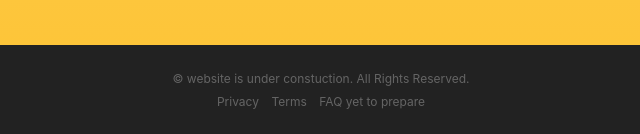
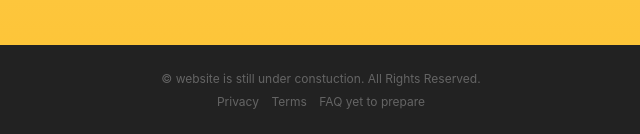
Before and after one commit to alwaysashraf/employmentoffice, a website with bundled scripts: page index.html in a window 1280 px wide. Shown: the part 3663-3797 px from the top of the page, 319-959 px from the left. Built offline with nearby package versions, Linux system fonts and the light colour scheme; a web font is replaced by a local one.

Commit message:
Update index.html

```diff
--- a/index.html
+++ b/index.html
@@ -221,7 +221,7 @@
 
   <footer>
     <div class="container">
-      <p>&copy; website is under constuction. All Rights Reserved.</p>
+      <p>&copy; website is still under constuction. All Rights Reserved.</p>
       <ul class="list-inline">
         <li class="list-inline-item">
           <a href="#">Privacy</a>
```
